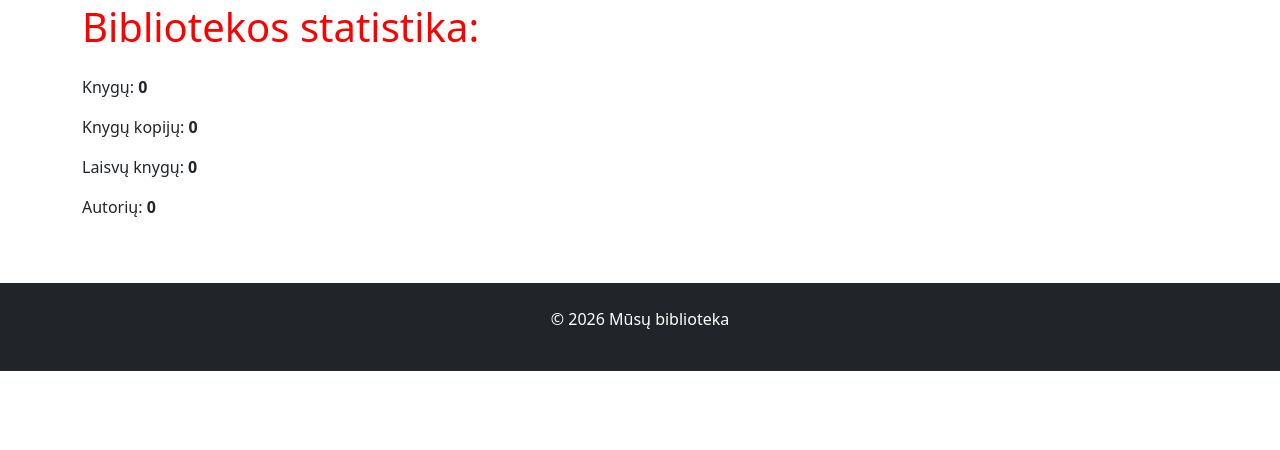
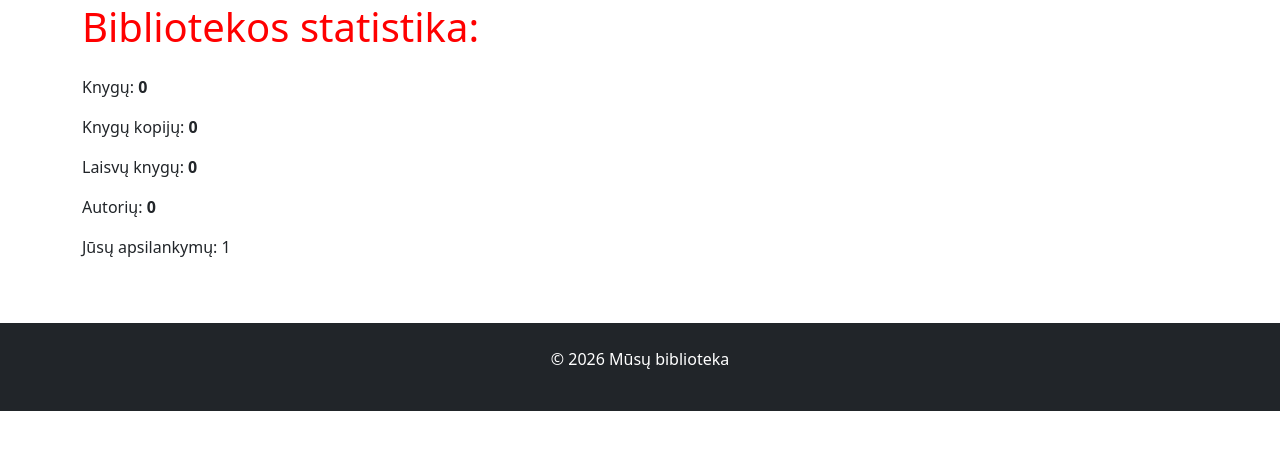
Before and after one commit to DonatasNoreika/library_20260126, a Django app: page / in a window 1280 px wide. Shown: the part 293-743 px from the top of the page. Run offline with Django 5.2, Linux system fonts and the light colour scheme; data that the repository does not hold is empty.

Commit message:
7: Įdėtas vartotojo apsilankymų skaitiklis (panaudotos sesijos)

```diff
--- a/mysite/library/templates/index.html
+++ b/mysite/library/templates/index.html
@@ -8,4 +8,5 @@
 <p>Knygų kopijų: <b>{{ num_instances }}</b></p>
 <p>Laisvų knygų: <b>{{ num_instances_available }}</b></p>
 <p>Autorių: <b>{{ num_authors }}</b></p>
+<p>Jūsų apsilankymų: {{ num_visits }}</p>
 {% endblock %}
--- a/mysite/library/views.py
+++ b/mysite/library/views.py
@@ -5,11 +5,14 @@ from django.core.paginator import Paginator
 from django.db.models import Q
 
 def index(request):
+    num_visits = request.session.get('num_visits', 1)
+    request.session['num_visits'] = num_visits + 1
     context = {
         "num_books": Book.objects.count(),
         "num_instances": BookInstance.objects.count(),
         "num_instances_available": BookInstance.objects.filter(status="a").count(),
-        "num_authors": Author.objects.count()
+        "num_authors": Author.objects.count(),
+        "num_visits": num_visits,
     }
     return render(request, template_name="index.html", context=context)
 
```
